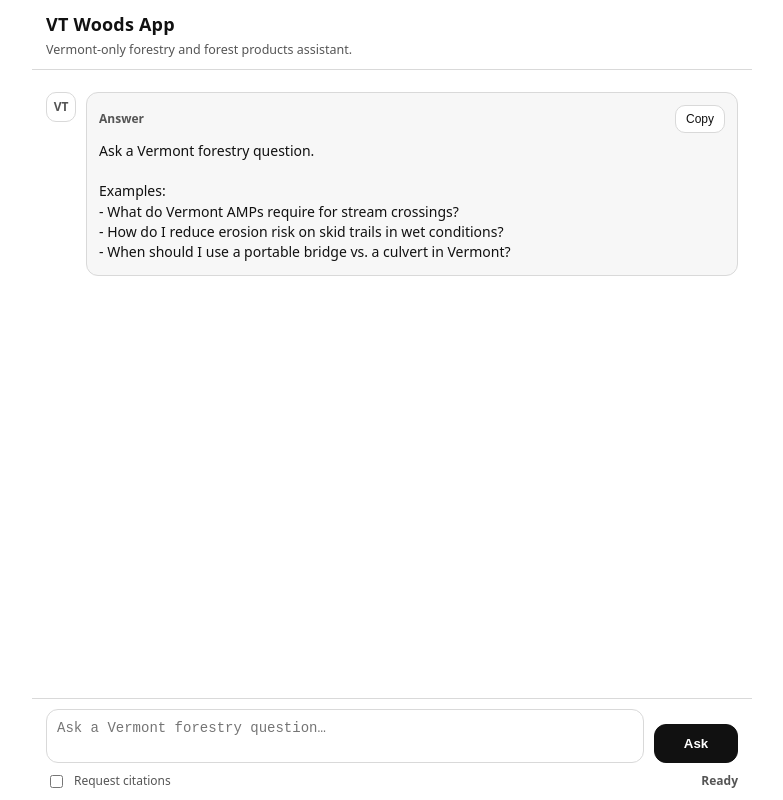
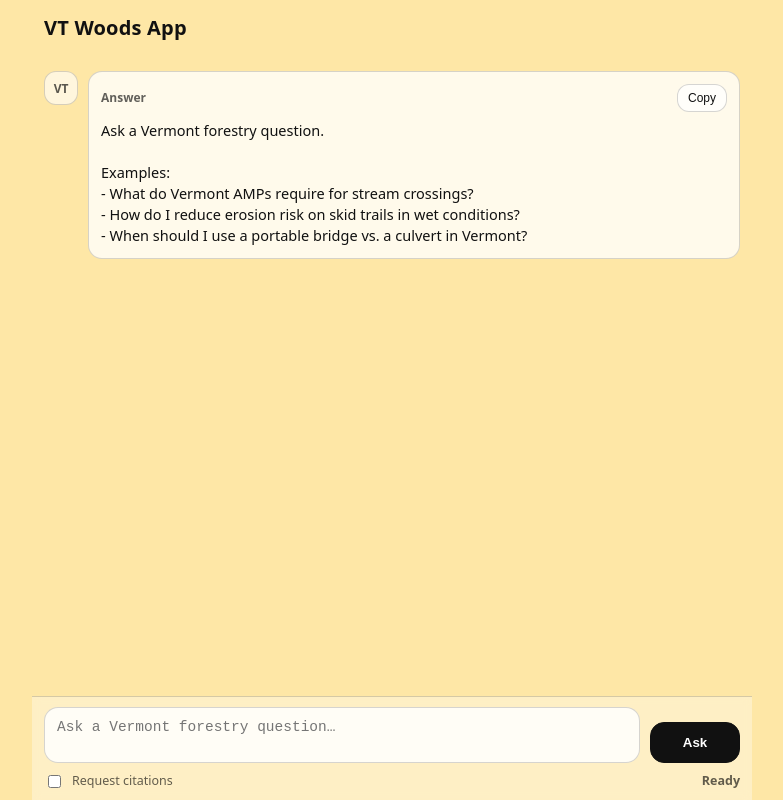
Before and after one commit to loggingchance/vt-forestry-chat, a website: page index.html in a window 1280 px wide. Shown: the whole page, without its empty margins (248-1031 px from the left). Drawn offline with Linux system fonts and the light colour scheme.

Commit message:
Fix VT Woods App UI + match background + robust /chat parsing

```diff
--- a/index.html
+++ b/index.html
@@ -6,20 +6,24 @@
   <title>VT Woods App</title>
   <style>
     :root{
-      /* Match vtwoods.xyz (Google Sites default page background) */
-      --bg: #ffffff;
+      /* VTWoods site background (from your screenshot) */
+      --bg: #FEE7A6;
+
       --text: #111111;
-      --muted: #555555;
-      --border: #d9d9d9;
+      --muted: rgba(0,0,0,.62);
+      --border: rgba(0,0,0,.16);
 
-      --user-bg: #f3f6ff;
-      --asst-bg: #f7f7f7;
+      --panel: rgba(255,255,255,.62);
+      --panel-strong: rgba(255,255,255,.80);
+
+      --user-bg: rgba(255,255,255,.60);
+      --asst-bg: rgba(255,255,255,.78);
 
       --btn-bg: #111111;
       --btn-text: #ffffff;
 
-      --radius: 12px;
-      --pad: 14px;
+      --radius: 14px;
+      --pad: 12px;
       --maxw: 720px;
     }
 
@@ -32,7 +36,7 @@
       font-family: system-ui, -apple-system, Segoe UI, Roboto, Arial, sans-serif;
     }
 
-    /* iframe-friendly: no outer margins, center on wide screens, full height */
+    /* iframe-friendly: full height, no outside margins */
     .app{
       height: 100%;
       display:flex;
@@ -43,28 +47,21 @@
     }
 
     header{
-      padding: 12px var(--pad) 10px;
-      border-bottom: 1px solid var(--border);
-      background: var(--bg);
+      padding: 14px var(--pad) 10px;
+      background: transparent;
     }
     h1{
       margin:0;
-      font-size: 18px;
-      font-weight: 700;
+      font-size: 20px;
+      font-weight: 800;
       letter-spacing: .2px;
-    }
-    .sub{
-      margin-top: 6px;
-      color: var(--muted);
-      font-size: 12.5px;
-      line-height: 1.35;
     }
 
     .chat{
       flex: 1 1 auto;
       overflow:auto;
-      padding: 12px var(--pad);
-      background: var(--bg);
+      padding: 10px var(--pad);
+      background: transparent;
     }
 
     .msg{
@@ -74,28 +71,32 @@
       align-items:flex-start;
     }
     .badge{
-      width: 30px;
-      height: 30px;
-      border-radius: 10px;
+      width: 34px;
+      height: 34px;
+      border-radius: 12px;
       border: 1px solid var(--border);
       display:flex;
       align-items:center;
       justify-content:center;
       font-size: 12px;
-      font-weight: 700;
-      color: var(--muted);
-      background: #fff;
+      font-weight: 800;
+      color: rgba(0,0,0,.65);
+      background: var(--panel);
       flex: 0 0 auto;
+      backdrop-filter: blur(3px);
     }
+
     .bubble{
       border: 1px solid var(--border);
       border-radius: var(--radius);
       padding: 12px 12px;
-      font-size: 14px;
+      font-size: 14.5px;
       line-height: 1.45;
       white-space: pre-wrap;
       word-wrap: break-word;
       width: 100%;
+      background: var(--panel-strong);
+      backdrop-filter: blur(3px);
     }
     .user .bubble{ background: var(--user-bg); }
     .assistant .bubble{ background: var(--asst-bg); }
@@ -110,13 +111,13 @@
     .bubble-title{
       font-size: 12px;
       color: var(--muted);
-      font-weight: 600;
+      font-weight: 700;
     }
     .copybtn{
       border: 1px solid var(--border);
-      background: #fff;
+      background: rgba(255,255,255,.75);
       color: var(--text);
-      border-radius: 10px;
+      border-radius: 12px;
       padding: 6px 10px;
       font-size: 12px;
       cursor:pointer;
@@ -127,7 +128,8 @@
     .controls{
       border-top: 1px solid var(--border);
       padding: 10px var(--pad);
-      background: var(--bg);
+      background: rgba(255,255,255,.35);
+      backdrop-filter: blur(4px);
     }
     .row{
       display:flex;
@@ -137,27 +139,27 @@
     textarea{
       width: 100%;
       resize:none;
-      min-height: 44px;
+      min-height: 46px;
       max-height: 160px;
-      padding: 10px 10px;
-      border-radius: 12px;
+      padding: 11px 12px;
+      border-radius: 14px;
       border: 1px solid var(--border);
-      font-size: 14px;
+      font-size: 14.5px;
       outline:none;
-      background:#fff;
+      background: rgba(255,255,255,.85);
       color: var(--text);
     }
     textarea:focus{
-      border-color:#999;
+      border-color: rgba(0,0,0,.35);
     }
     button.send{
-      min-width: 84px;
+      min-width: 90px;
       border: 1px solid var(--btn-bg);
       background: var(--btn-bg);
       color: var(--btn-text);
-      border-radius: 12px;
-      padding: 11px 12px;
-      font-weight: 700;
+      border-radius: 14px;
+      padding: 12px 14px;
+      font-weight: 800;
       cursor:pointer;
     }
     button.send:disabled{
@@ -172,7 +174,7 @@
       gap: 12px;
       align-items:center;
       color: var(--muted);
-      font-size: 12px;
+      font-size: 12.5px;
     }
     .toggle{
       display:flex;
@@ -183,7 +185,7 @@
     .toggle input{ transform: translateY(1px); }
 
     .status{
-      font-weight: 600;
+      font-weight: 700;
     }
   </style>
 </head>
@@ -191,7 +193,6 @@
   <div class="app">
     <header>
       <h1>VT Woods App</h1>
-      <div class="sub">Vermont-only forestry and forest products assistant.</div>
     </header>
 
     <div class="chat" id="chat" aria-live="polite"></div>
@@ -254,7 +255,6 @@
     const bubble = document.createElement('div');
     bubble.className = 'bubble';
 
-    // top bar inside assistant bubble: label + copy button
     const top = document.createElement('div');
     top.className = 'bubble-top';
 
@@ -272,7 +272,6 @@
         btn.textContent = 'Copied';
         setTimeout(() => btn.textContent = 'Copy', 900);
       } catch(e){
-        // Fallback if clipboard is blocked
         const ta = document.createElement('textarea');
         ta.value = text;
         document.body.appendChild(ta);
@@ -288,8 +287,6 @@
     top.appendChild(btn);
 
     const body = document.createElement('div');
-    body.style.whiteSpace = 'pre-wrap';
-    body.style.wordWrap = 'break-word';
     body.textContent = text;
 
     bubble.appendChild(top);
@@ -301,18 +298,46 @@
     chat.scrollTop = chat.scrollHeight;
   }
 
+  // Robustly parse server responses (handles JSON or plain text)
+  async function parseResponse(res){
+    const raw = await res.text();
+
+    // Try JSON first
+    try{
+      const data = JSON.parse(raw);
+
+      // Accept multiple backend shapes
+      // 1) { success:true, answer:"..." }
+      // 2) { answer:"..." }
+      // 3) { output:"..." } or { message:"..." }
+      if (typeof data.answer === 'string') return { ok: true, answer: data.answer };
+      if (typeof data.output === 'string') return { ok: true, answer: data.output };
+      if (typeof data.message === 'string') return { ok: true, answer: data.message };
+
+      if (data.success === false) {
+        return { ok: false, error: data.error || 'Unknown error' };
+      }
+
+      // Fall back to showing the whole JSON if it’s something unexpected
+      return { ok: true, answer: raw };
+    } catch(e){
+      // Not JSON: treat as plain text
+      return { ok: res.ok, answer: raw || ('HTTP ' + res.status) };
+    }
+  }
+
   async function ask(){
     const raw = q.value.trim();
     if(!raw) return;
 
     addUserMessage(raw);
     q.value = '';
-    q.style.height = '44px';
+    q.style.height = '46px';
 
     setBusy(true);
 
     const msg = wantCites.checked
-      ? `${raw}\n\nIf you use citations, include document title plus page/section.`
+      ? `${raw}\n\nProvide citations (document title + page/section) in this response.`
       : raw;
 
     try{
@@ -322,12 +347,15 @@
         body: JSON.stringify({ message: msg })
       });
 
-      const data = await res.json();
+      const parsed = await parseResponse(res);
 
-      if(!res.ok || !data.success){
-        addAssistantMessage(`Error: ${data?.error || ('HTTP ' + res.status)}`);
+      if(!res.ok){
+        addAssistantMessage(`Error: HTTP ${res.status}`);
+      } else if(!parsed.ok){
+        addAssistantMessage(`Error: ${parsed.error}`);
       } else {
-        addAssistantMessage(data.answer || '(No answer returned)');
+        const ans = (parsed.answer || '').trim();
+        addAssistantMessage(ans || '(No answer returned)');
       }
     } catch(e){
       addAssistantMessage(`Error: ${e.message || e}`);
```
